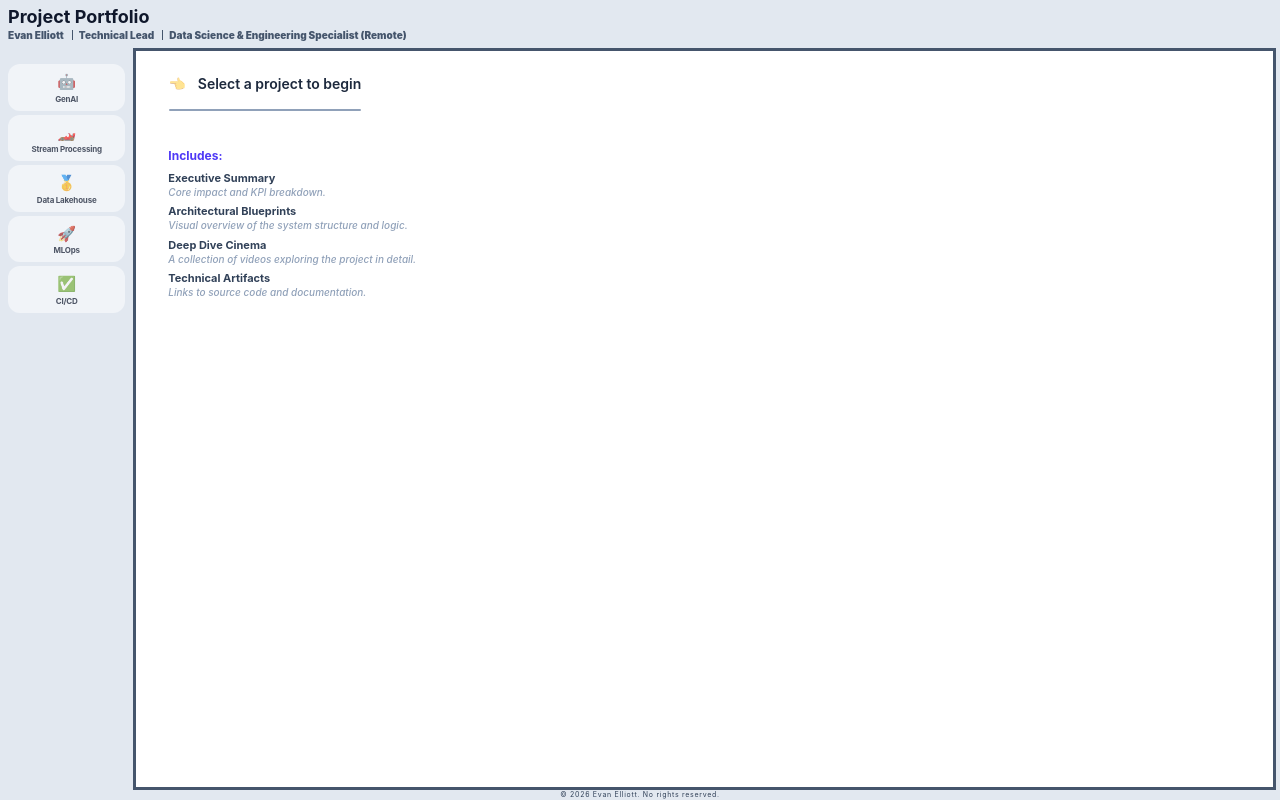
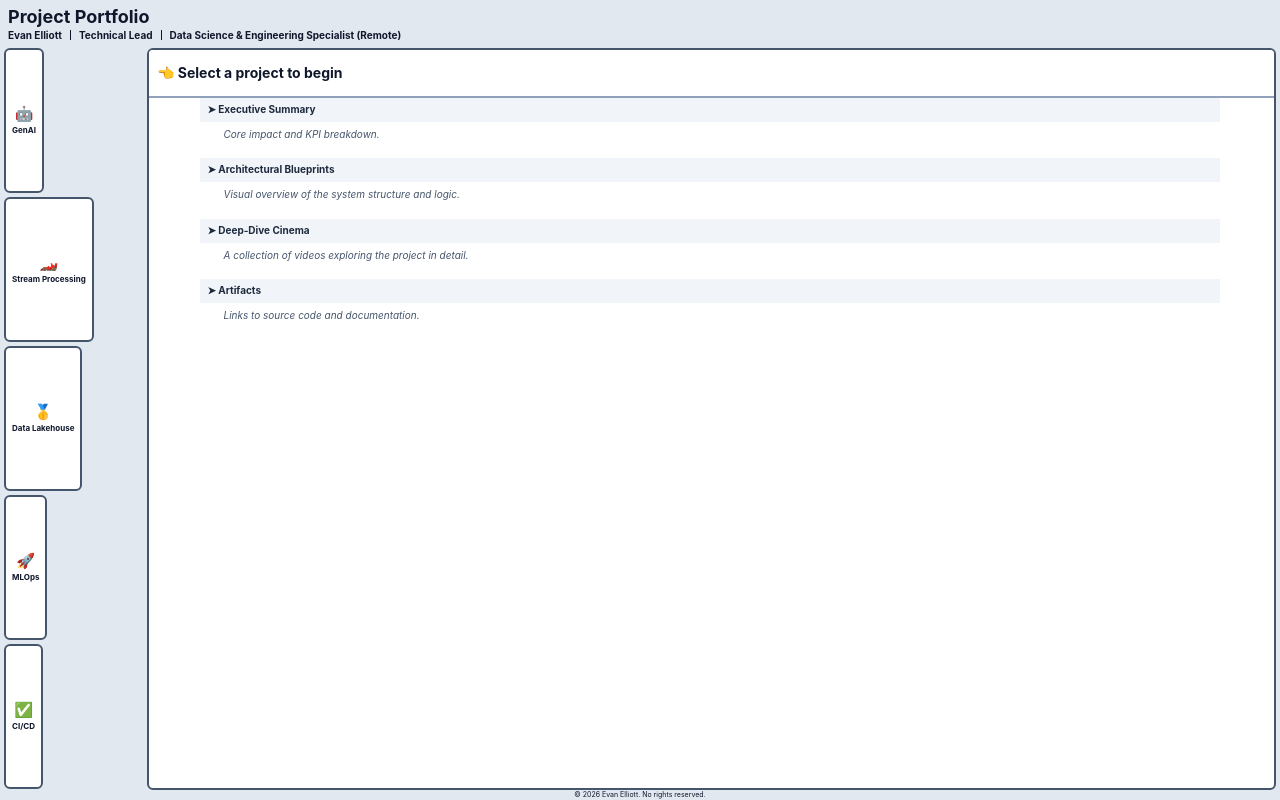
Before and after one commit to evanelliott/portfolio, a Vue app: page / in a window 1280 px wide. Built offline with nearby package versions, Linux system fonts and the light colour scheme.

Commit message:
Layout developments

```diff
--- a/src/App.vue
+++ b/src/App.vue
@@ -52,14 +52,14 @@ onUnmounted(() => {
     <header class="w-full shrink-0 z-50">
       <div class="max-w-7xl mx-auto px-2 flex flex-col justify-start">
         <div :class="['flex items-center gap-4 mt-2 mb-4', isPortrait ? 'justify-center' : 'justify-start']">
-          <h4 :class="['font-bold tracking-[0em] leading-none pt-0 text-[18px] text-slate-900', isPortrait ? 'text-center' : 'text-left']">
+          <h4 :class="['font-bold leading-none pt-0 text-[18px]', isPortrait ? 'text-center' : 'text-left']">
             Project Portfolio
           </h4>
         </div>
-        <div v-if="!isPortrait" class="flex items-center gap-2 -mt-3 pb-2 text-[10px] font-black text-slate-600">
+        <div v-if="!isPortrait" class="flex items-center gap-2 -mt-3 pb-2 text-[10px] font-bold">
           <span class="leading-none">Evan Elliott</span>
-          <span class="border-l pl-1.5 leading-none">Technical Lead</span>
-          <span class="border-l pl-1.5 leading-none">
+          <span class="border-l pl-2 leading-none">Technical Lead</span>
+          <span class="border-l pl-2 leading-none">
             Data Science & Engineering Specialist (Remote)
           </span>
         </div>
@@ -72,32 +72,37 @@ onUnmounted(() => {
       <!-- PORTRAIT PROMPT -->
       <div v-if="isPortrait" class="flex-1 flex flex-col items-center justify-center p-10 text-center">
         <div class="rotate-icon text-5xl mb-6">📱</div>
-        <!-- <p class="text-slate-400 font-bold text-lg">Rotate to landscape</p> -->
-        <h2 class="font-bold tracking-[0.15em] leading-none pt-0 text-[12px] text-slate-600">
-          Please rotate
-        </h2>
+        <h2 class="font-bold leading-none pt-0 text-[12px]">Rotate</h2>
       </div>
 
       <!-- LANDSCAPE CONTENT -->
       <template v-else>
         <!-- SIDEBAR -->
-        <aside class="w-1/9 max-w-70 -ml-5 mt-4 shrink-0">
-          <!-- <h3 class="text-[9px] font-bold text-slate-300 uppercase tracking-widest mb-2 px-2">
-            Select Project
-          </h3> -->
-          <nav class="space-y-1">
+        <aside class="w-1/8 max-w-70 -ml-6 mt-0 shrink-0 flex flex-col">
+          <!-- Added 'flex flex-col' to the aside to help define the height context -->
+
+          <nav class="flex flex-col h-full space-y-1">
+            <!--
+              1. 'flex flex-col' makes the nav a flexbox
+              2. 'h-full' ensures the nav stretches to the bottom of the sidebar
+            -->
             <ProjectPane
               v-for="project in projects"
               :key="project.id"
               :project="project"
               :isActive="selectedId === project.id"
               @click="handleProjectSelect(project.id)"
+              class="flex-1"
             />
+            <!--
+              3. 'flex-1' tells each ProjectPane to grow and shrink equally
+                to fill the available vertical space.
+            -->
           </nav>
         </aside>
 
         <!-- VIEWPORT: Grows to fill space, but doesn't allow overflow -->
-        <main class="grow min-w-0 overflow-hidden">
+        <main class="grow min-w-0 overflow-hidden ">
           <RouterView v-slot="{ Component }">
             <Transition name="page" mode="out-in">
               <component
@@ -113,7 +118,7 @@ onUnmounted(() => {
 
     <!-- FOOTER: Always visible at the bottom -->
     <footer class="w-full border-none border-slate-200 py-0 px-0 text-center shrink-0">
-      <div class="max-w-7xl mx-auto text-[7px] text-slate-700 tracking-widest">
+      <div class="max-w-7xl mx-auto text-[7px]">
         &copy; {{ new Date().getFullYear() }} Evan Elliott. No rights reserved.
       </div>
     </footer>
--- a/src/components/ProjectPane.vue
+++ b/src/components/ProjectPane.vue
@@ -22,33 +22,34 @@ defineEmits<{
     @click="$emit('click')"
     type="button"
     :aria-selected="isActive"
-    class="relative w-full text-left transition-all duration-200 ease-out group"
+    class="relative w-full h-full flex flex-col text-left transition-all duration-200 ease-out group"
     :class="[
       isActive
         ? 'translate-x-1'
-        : 'opacity-70 hover:opacity-100'
+        : 'opacity-100 hover:opacity-100'
     ]"
   >
-    <!-- Selection Indicator: Vertical bar that appears when active -->
+    <!-- Selection Indicator -->
     <div
       v-if="isActive"
-      class="absolute left-4 top-1 bottom-1 w-1 bg-indigo-500 rounded-full"
+      class="absolute left-4 top-1 bottom-1 w-1 bg-indigo-600 rounded-full"
     ></div>
 
     <!-- Card Container -->
+    <!-- Added 'flex items-center justify-center' to center content vertically and horizontally -->
     <div
-      class="h-full p-1.5 rounded-xl border transition-all"
+      class="flex-1 flex items-center justify-center p-1.5 rounded-md border-2 transition"
       :class="[
         isActive
-          ? 'bg-white border-indigo-600 shadow-sm ml-6 mr-0'
-          : 'bg-slate-50 border-transparent hover:bg-slate-100 ml-6 mr-0'
+          ? 'border-indigo-600 bg-indigo-200 shadow-sm ml-6 mr-0'
+          : 'border-slate-600 bg-white hover:bg-indigo-100 ml-6 mr-0'
       ]"
     >
       <!-- Project Emoji & Name -->
-      <div class="flex flex-col items-center gap-0">
-        <span class="text-[15px]">{{ project.emoji }}</span>
+      <div class="flex flex-col items-center gap-1">
+        <span class="text-[15px] leading-none">{{ project.emoji }}</span>
         <span
-          class="text-[8px] font-bold tracking-tight block text-center leading-tight"
+          class="text-[8px] font-bold block text-center leading-tight"
           :class="isActive ? 'text-indigo-600' : 'text-slate-900'"
         >
           {{ project.name }}
@@ -57,6 +58,7 @@ defineEmits<{
     </div>
   </button>
 </template>
+
 
 <style scoped>
 /* Ensure smooth movement when selected */
--- a/src/views/PortfolioHome.vue
+++ b/src/views/PortfolioHome.vue
@@ -14,7 +14,7 @@ const activeProject = computed(() =>
 </script>
 
 <template>
-  <section class="border-3 border-slate-600 bg-white overflow-hidden h-full">
+  <section class="border-2 rounded-md border-slate-600 bg-white overflow-hidden h-full">
     <div v-if="activeProject" class="flex flex-col md:flex-row h-full">
       <div class="flex-1 overflow-y-auto p-0 md:p-0 prose prose-slate prose-sm max-w-none custom-scrollbar scroll-pt-0">
         <MarkdownView :project="activeProject" />
@@ -22,47 +22,64 @@ const activeProject = computed(() =>
     </div>
 
     <!-- Updated Empty State with info about sections -->
-    <div v-else class="flex flex-col items-start justify-start h-full px-8 pt-0 text-center">
-        <!-- Main Call to Action -->
-        <div class="mb-8 justify-center">
-          <h2 class="text-[14px] font-black text-slate-800 flex items-center gap-3">
-            <span class="animate-pulse inline-block">👈</span> Select a project to begin
-          </h2>
-          <div class="h-0.5 w-48 bg-slate-400 mx-auto mt-2 rounded-full"></div>
-        </div>
+    <div v-else class="flex flex-col items-start justify-start h-full px-0 pt-0 text-start">
 
-        <!-- Technical Modules List -->
-        <div class="text-left max-w-md border-slate-200 pl-0 py-1 space-y-2">
-          <p class="text-[12px] font-bold text-indigo-600 mb-2">
-            Includes:
-          </p>
-
-          <div class="space-y-2">
-            <div class="space-y-0.5">
-              <p class="text-[11px] font-bold text-slate-700 leading-none">Executive Summary</p>
-              <p class="text-[10px] text-slate-400 font-medium leading-tight italic">Core impact and KPI breakdown.</p>
-            </div>
-
-            <div class="space-y-0.5">
-              <p class="text-[11px] font-bold text-slate-700 leading-none">Architectural Blueprints</p>
-              <p class="text-[10px] text-slate-400 font-medium leading-tight italic">Visual overview of the system structure and logic.</p>
-            </div>
-
-            <div class="space-y-0.5">
-              <p class="text-[11px] font-bold text-slate-700 leading-none">Deep Dive Cinema</p>
-              <p class="text-[10px] text-slate-400 font-medium leading-tight italic">A collection of videos exploring the project in detail.</p>
-            </div>
-
-            <div class="space-y-0.5">
-              <p class="text-[11px] font-bold text-slate-700 leading-none">Technical Artifacts</p>
-              <p class="text-[10px] text-slate-400 font-medium leading-tight italic">Links to source code and documentation.</p>
-            </div>
+      <!-- 1. FIXED TOP HEADER -->
+      <!-- This stays at the top and does not scroll -->
+      <header class="z-30 bg-white border-b-2 border-slate-400 px-2 h-12 flex justify-start items-center w-full">
+        <div class="flex items-baseline gap-3 py-4 min-w-0">
+          <div>
+            <h4 class="text-sm font-bold text-slate-900 leading-none">
+              👈 Select a project to begin
+            </h4>
+            <!-- <p class="text-[10px] text-indigo-600 font-bold mt-0">Includes:</p> -->
           </div>
         </div>
+      </header>
+
+      <!-- 2. SCROLLABLE VIEWPORT -->
+      <!-- This is the container that allows sticky headers to work -->
+      <main class="flex-1 overflow-y-auto overflow-x-hidden scroll-smooth h-full w-full">
+        <div class="max-w-5xl mx-auto px-0 pb-0 space-y-4 text-slate-700">
+
+          <!-- EXECUTIVE SUMMARY -->
+          <section class="mt-0 pb-0 space-y-1">
+            <div class="sticky top-0 z-20 bg-slate-100 py-1 mr-1 flex items-center gap-4 border-b border-slate-100">
+              <h4 class="px-2 text-[10px] font-bold tracking-[0em] text-slate-800 whitespace-nowrap">➤ Executive Summary</h4>
+            </div>
+            <p class="text-[10px] italic px-6 leading-relaxed text-slate-600">Core impact and KPI breakdown.</p>
+          </section>
+
+          <!-- 2. ARCHITECTURAL BLUEPRINT -->
+          <section class="mt-0 pb-0 space-y-1">
+            <div class="sticky top-0 z-20 bg-slate-100 py-1 mr-1 flex items-center gap-4 border-b border-slate-100">
+              <h4 class="px-2 text-[10px] font-bold tracking-[0em] text-slate-800 whitespace-nowrap">➤ Architectural Blueprints</h4>
+            </div>
+            <p class="text-[10px] italic px-6 leading-relaxed text-slate-600">Visual overview of the system structure and logic.</p>
+          </section>
+
+          <!-- 3. IMPLEMENTATION CINEMA -->
+          <section class="mt-0 pb-0 space-y-1">
+            <div class="sticky top-0 z-20 bg-slate-100 py-1 mr-1 flex items-center gap-4 border-b border-slate-100">
+              <h4 class="px-2 text-[10px] font-bold tracking-[0em] text-slate-800 whitespace-nowrap">➤ Deep-Dive Cinema</h4>
+            </div>
+            <p class="text-[10px] italic px-6 leading-relaxed text-slate-600">A collection of videos exploring the project in detail.</p>
+          </section>
+
+          <!-- 4. ARTIFACTS -->
+          <section class="mt-0 pb-0 space-y-1">
+            <div class="sticky top-0 z-20 bg-slate-100 py-1 mr-1 flex items-center gap-4 border-b border-slate-100">
+              <h4 class="px-2 text-[10px] font-bold tracking-[0em] text-slate-800 whitespace-nowrap">➤ Artifacts</h4>
+            </div>
+            <p class="text-[10px] italic px-6 leading-relaxed text-slate-600">Links to source code and documentation.</p>
+          </section>
+        </div>
+      </main>
     </div>
 
   </section>
 </template>
+
 
 <style scoped>
 /* Keeping your original transitions and scrollbar logic exactly as they were */
```
